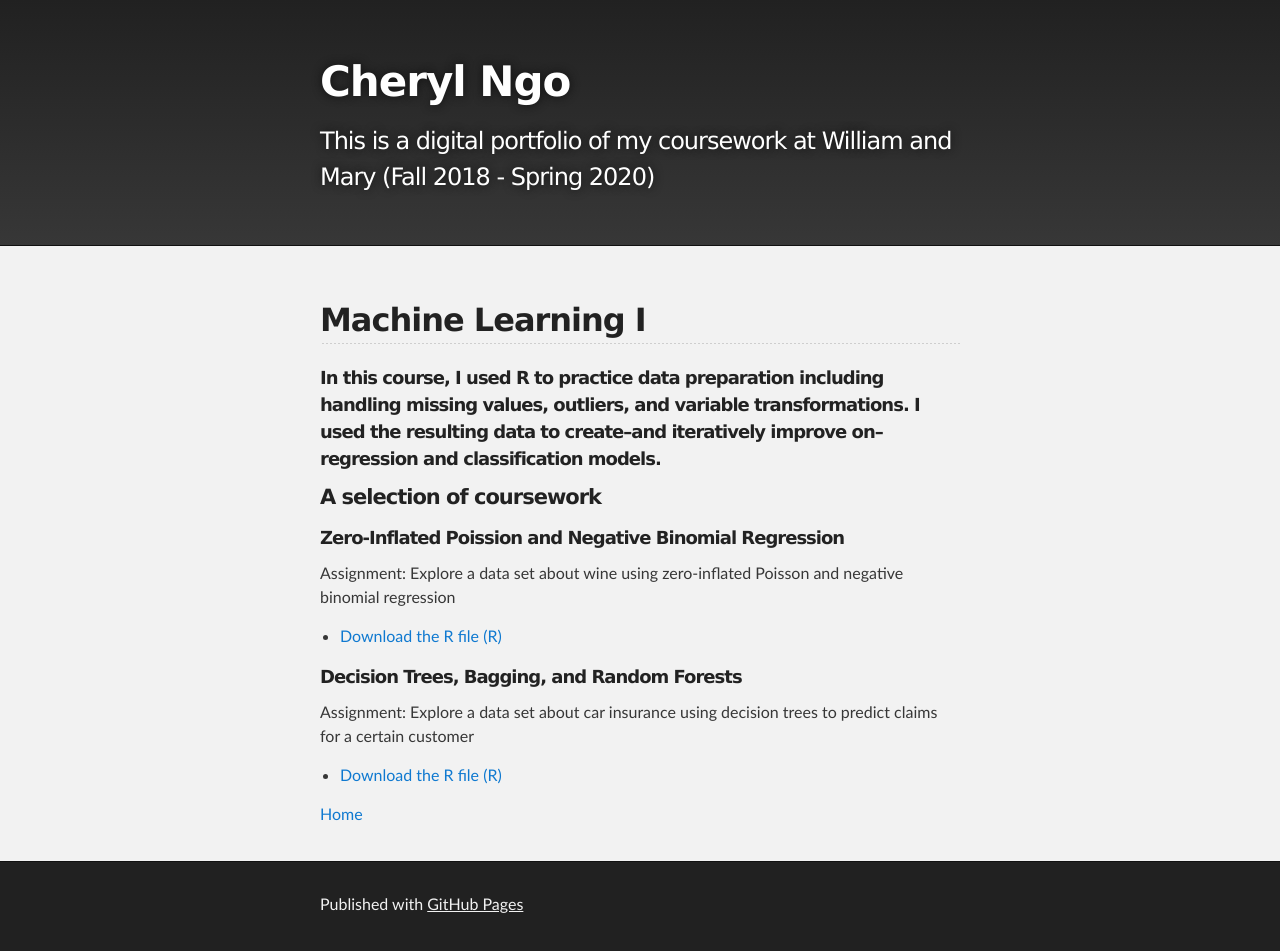
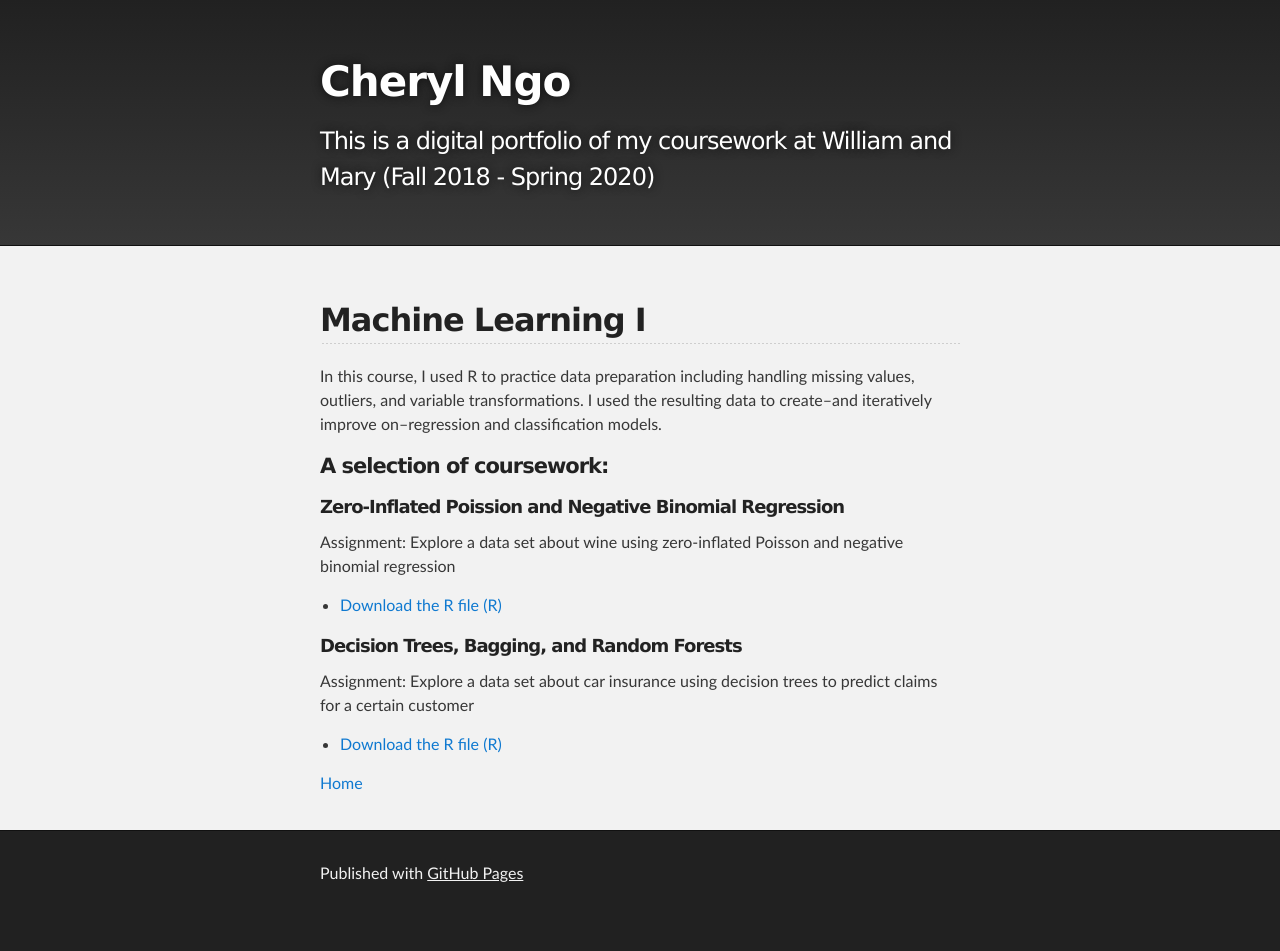
Before and after one commit to Cherylngo/cherylngo.github.io, a Jekyll site: the page built from ML1/index.md, in a window 1280 px wide. Built offline with Jekyll 4.4.1, drawn with Linux system fonts in a browser that asks for light colours; our own code applies the rules of GitHub Pages for plain Markdown files; after the commit the page ends 920 px from its top, so only the background shows below that.

```diff
--- a/ML1/index.md
+++ b/ML1/index.md
@@ -5,10 +5,10 @@ Semester: Summer 2019
 ---
 
 ## Machine Learning I
-##### In this course, I used R to practice data preparation including handling missing values, outliers, and variable transformations. I used the resulting data to create--and iteratively improve on--regression and classification models.
+In this course, I used R to practice data preparation including handling missing values, outliers, and variable transformations. I used the resulting data to create--and iteratively improve on--regression and classification models.
 
 
-#### A selection of coursework
+#### A selection of coursework:
 ##### Zero-Inflated Poission and Negative Binomial Regression
 Assignment: Explore a data set about wine using zero-inflated Poisson and negative binomial regression
 - [Download the R file (R)](Zero-Inflation.R)
```
